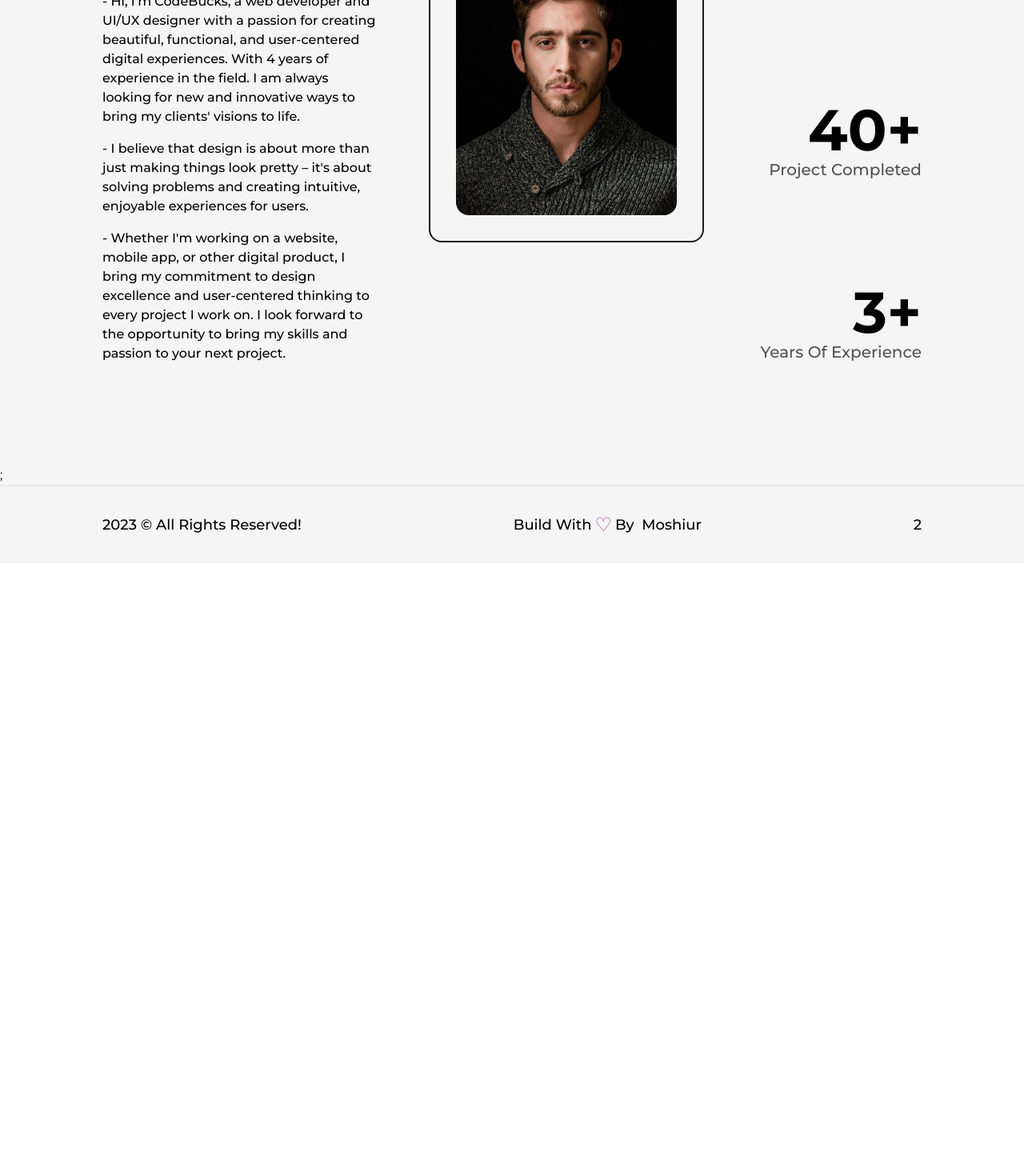
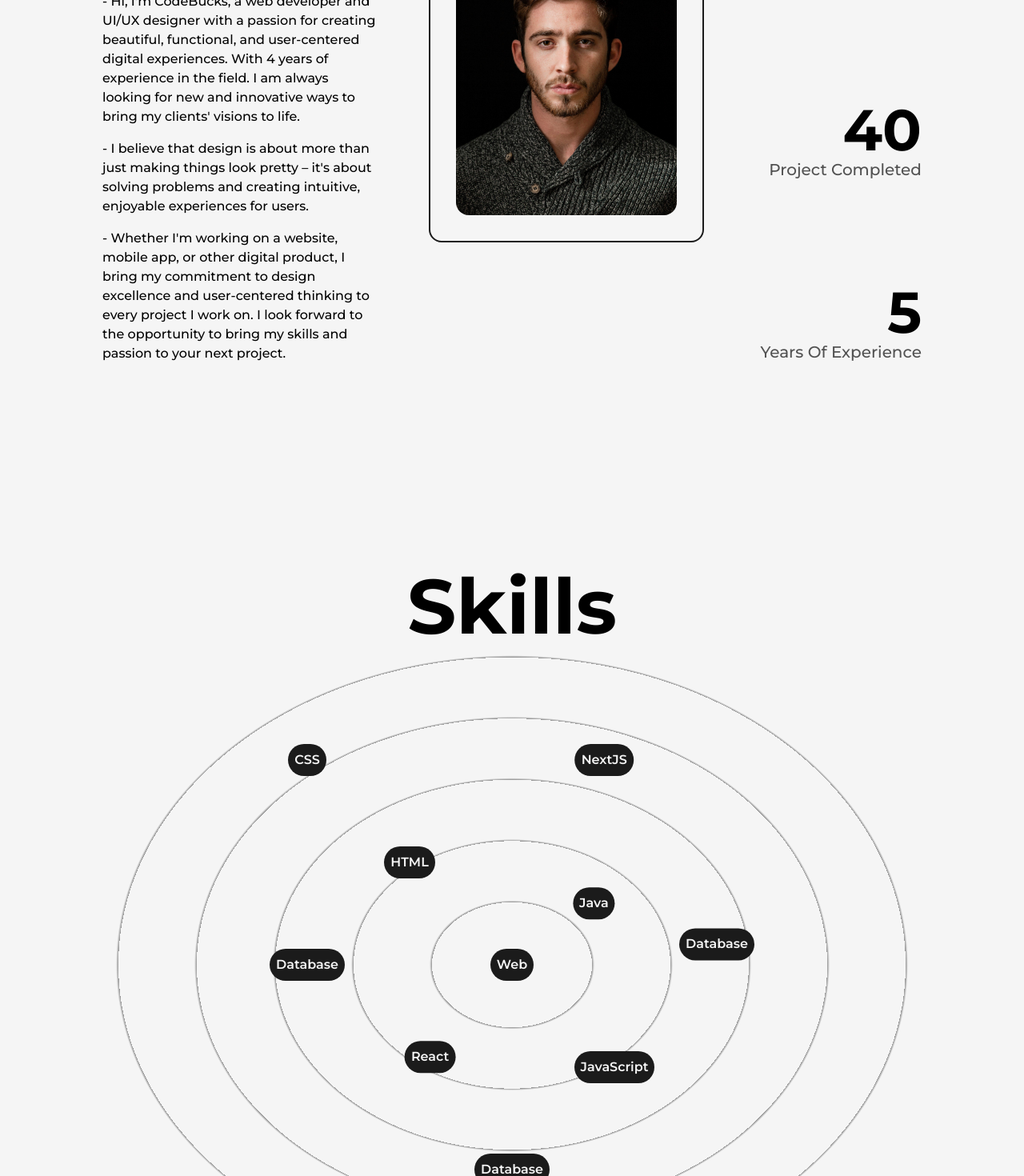
Before and after one commit to moshiur-rahman-mirage/Portfolio, a Next.js app: page /About in a window 1280 px wide. Shown: the part 420-1890 px from the top of the page at 80% size. Before the commit the page ends 1124 px from the top, so only its background shows below. Built offline with nearby package versions, Linux system fonts and the light colour scheme.

Commit message:
learned while in view, and animate during scroll.

```diff
--- a/src/pages/About.js
+++ b/src/pages/About.js
@@ -3,37 +3,76 @@ import Layout from "@/components/Layout";
 import React, { useEffect, useRef } from "react";
 import pp from "../../public/images/profile/developer-pic-2.jpg";
 import Image from "next/image";
-import { motion, spring, useInView, useMotionValue, useSpring } from "framer-motion";
+import {
+  motion,
+  spring,
+  useInView,
+  useMotionValue,
+  useSpring,
+} from "framer-motion";
 
 
+const AnimatedNumbers = ({ value }) => {
+  const ref = useRef();
 
-const AnimatedNumbers = ({value})=>{
-const ref=useRef();
+  const motionValue = useMotionValue(0);
+  const springValue = useSpring(motionValue, { duration: 3000 });
+  const isInView = useInView(ref, { once: true });
 
-const motionValue=useMotionValue(0);
-const springValue = useSpring(motionValue,{duration:3000})
-const isInView=useInView(ref)
+  useEffect(() => {
+    if (isInView) {
+      motionValue.set(value);
+    }
+  }, [isInView, motionValue, value]);
 
-useEffect(()=>{
- if(isInView){
-  motionValue.set(value)
- }
-},[isInView,motionValue,value])
+  useEffect(() => {
+    springValue.on("change", (latest) => {
+      if (ref.current && latest.toFixed(0) <= value) {
+        ref.current.textContent = latest.toFixed(0);
+      }
+    });
+  }, []);
 
-useEffect(()=>{
-  springValue.on("change",(latest)=>{
-    if(ref.current && latest.toFixed(0) <=value){
-      ref.current.textContent=latest.toFixed(0)
-    }
-  })
-},[])
+  return <span ref={ref}></span>;
+};
 
 
-  return <span ref={ref}></span>
+const Skill=({name,x,y})=>{
+  return(
+    <motion.div className="absolute flex items-center justify-center rounded-full font-semibold bg-dark text-light p-2 cursor-pointer"
+    whileHover={{scale:1.05}}
+    initial={{x:0,y:0}}
+    whileInView={{x:x,y:y}}
+    transition={{duration:1.5}}
+    >
+      {name}
+
+    </motion.div>
+  )
+
 }
 
 
 
+const Skills = () => {
+  return (
+    <div>
+      <h2 className='font-bold text-8xl mt-64 w-full text-center'>Skills</h2>
+      <div className='w-full h-screen relative flex items-center justify-center rounded-full bg-circularLight'>
+       <Skill name='Web' x='0' y='0' />
+       <Skill name='HTML' x='-10vw' y='-10vw' />
+       <Skill name='CSS' x='-20vw' y='-20vw' />
+       <Skill name='JavaScript' x='10vw' y='10vw' />
+       <Skill name='Java' x='8vw' y='-6vw' />
+       <Skill name='React' x='-8vw' y='9vw' />
+       <Skill name='NextJS' x='9vw' y='-20vw' />
+       <Skill name='Database' x='0vw' y='20vw' />
+       <Skill name='Database' x='-20vw' y='0vw' />
+       <Skill name='Database' x='20vw' y='-2vw' />
+      </div>
+    </div>
+  );
+};
 
 const About = () => {
   return (
@@ -85,20 +124,35 @@ const About = () => {
             </div>
             <div className="col-span-2 flex flex-col items-end justify-between">
               <div className="flex flex-col items-end justify-center">
-                <span className="inline-block text-7xl font-bold"><AnimatedNumbers value={50}/>+</span>
-                <h2 className="text-xl font-medium capitalize text-dark/75">Satisfied Client</h2>
+                <span className="inline-block text-7xl font-bold">
+                  <AnimatedNumbers value={50} />+
+                </span>
+                <h2 className="text-xl font-medium capitalize text-dark/75">
+                  Satisfied Client
+                </h2>
               </div>
               <div className="flex flex-col items-end justify-center">
-                <span className="inline-block text-7xl font-bold">40+</span>
-                <h2 className="text-xl font-medium capitalize text-dark/75">Project Completed</h2>
+                <span className="inline-block text-7xl font-bold">
+                  <AnimatedNumbers value={40} />
+                </span>
+                <h2 className="text-xl font-medium capitalize text-dark/75">
+                  Project Completed
+                </h2>
               </div>
 
               <div className="flex flex-col items-end justify-center">
-                <span className="inline-block text-7xl font-bold">3+</span>
-                <h2 className="text-xl font-medium capitalize text-dark/75">Years of experience</h2>
+                <span className="inline-block text-7xl font-bold">
+                  <AnimatedNumbers value={5} />
+                </span>
+                <h2 className="text-xl font-medium capitalize text-dark/75">
+                  Years of experience
+                </h2>
               </div>
             </div>
           </div>
+          {/* <div> */}
+            <Skills />
+          {/* </div> */}
         </Layout>
       </main>
     </>
--- a/tailwind.config.js
+++ b/tailwind.config.js
@@ -23,6 +23,9 @@ module.exports = {
     },
     animation: {
       'spin-slow': 'spin 8s linear infinite',
+    },
+    backgroundImage:{
+      circularLight:'repeating-radial-gradient(rgba(0,0,0,0.4) 2px,#f5f5f5 5px,#f5f5f5 100px);'
     }
     },
   },
```
